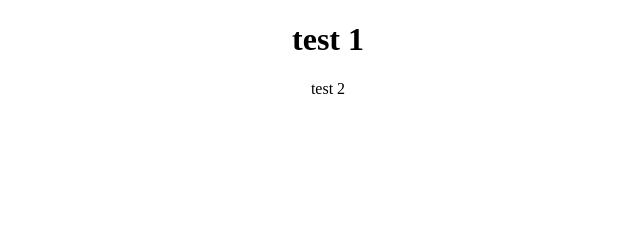
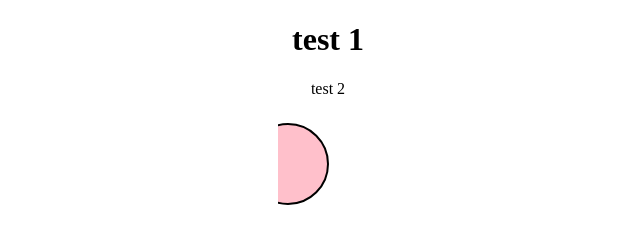
Before and after one commit to Samsonator2000/Html-test, a plain HTML site: page index.html in a window 1280 px wide. Shown: the whole page, without its empty margins (312-952 px from the left). Drawn offline with Linux system fonts and the light colour scheme.

Commit message:
with first circle

```diff
--- a/index.html
+++ b/index.html
@@ -14,5 +14,9 @@
 <body>
     <h1>test 1</h1>
     <p>test 2</p>
+    <svg height="100" width="100">
+        <circle cx="10" cy="50" r="40" stroke="black" stroke-width="2" fill="pink" />
+
+    </svg>
 </body>
 </html>
```
